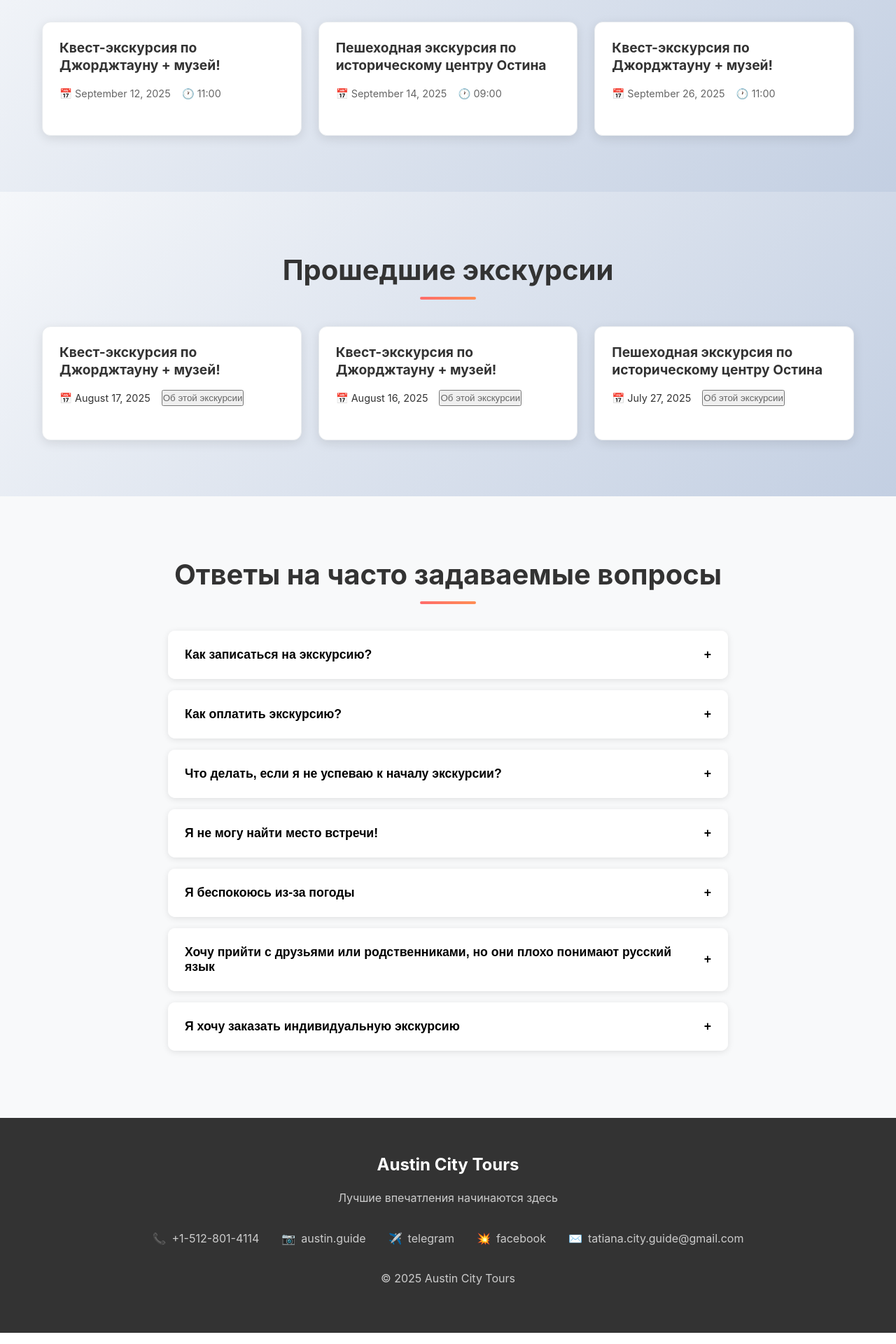
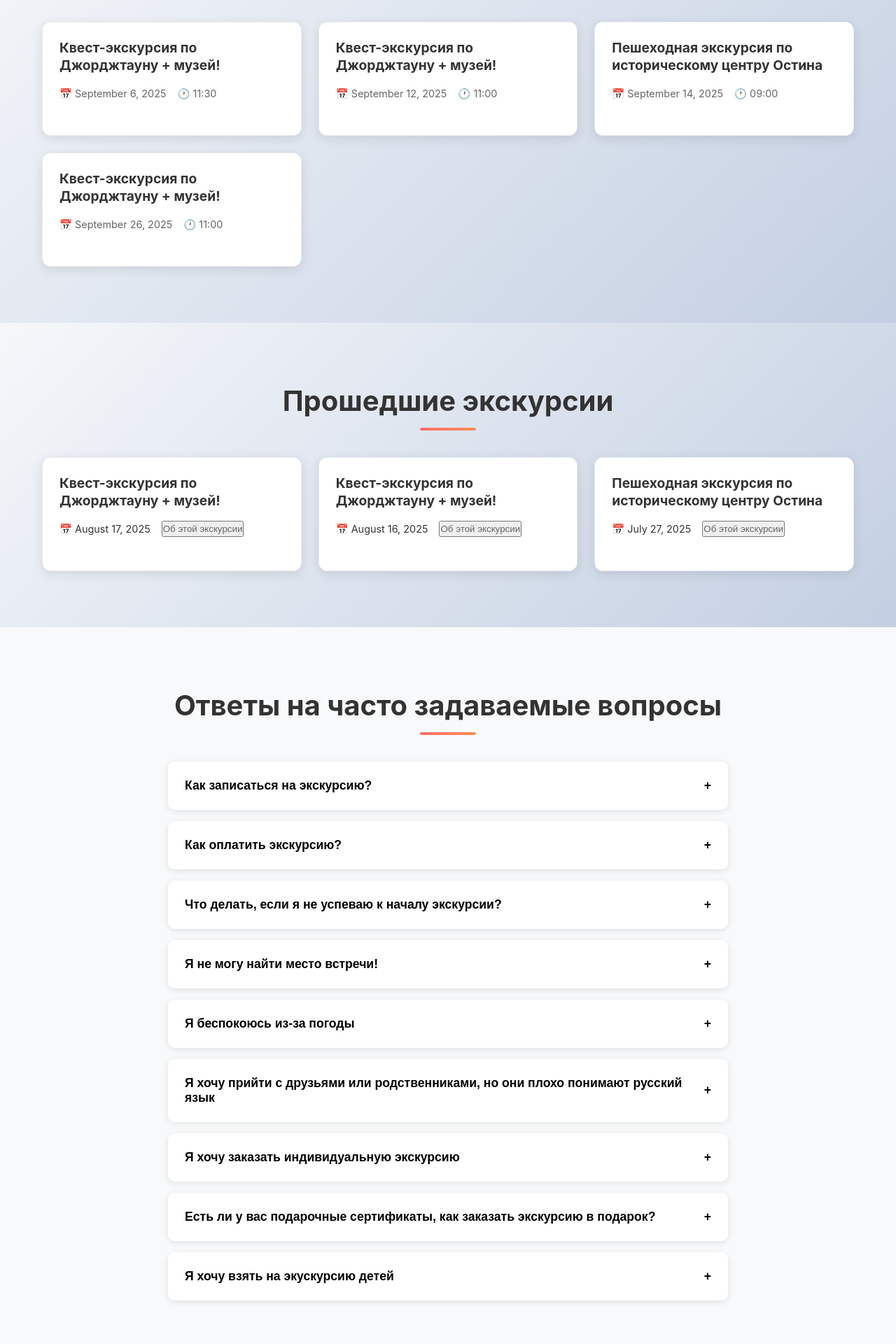
Before and after one commit to tatiana-act/nextjs-boilerplate, a Next.js app: page / in a window 1280 px wide. Shown: the part 3700-5620 px from the top of the page at 70% size. Built offline with nearby package versions, Linux system fonts and the light colour scheme.

Commit message:
add upcoming tour and faq items

```diff
--- a/data/faq.ts
+++ b/data/faq.ts
@@ -26,11 +26,19 @@ export const faqs: FAQ[] = [
   },
   {
     question:
-      'Хочу прийти с друзьями или родственниками, но они плохо понимают русский язык',
+      'Я хочу прийти с друзьями или родственниками, но они плохо понимают русский язык',
     answer: 'Приходите, но переводить всю информацию придется вам.',
   },
   {
     question: 'Я хочу заказать индивидуальную экскурсию',
     answer: 'Это возможно под заказ, позвоните мне.',
   },
+  {
+    question: 'Есть ли у вас подарочные сертификаты, как заказать экскурсию в подарок?',
+    answer: 'Конечно! Напишите или позвоните мне, обсудим все условия',
+  },
+  {
+    question: 'Я хочу взять на экускурсию детей',
+    answer: 'Дети до 7 лет могут посетить экскурсии бесплатно, от 8 до 12 лет — со скидкой 50%',
+  },
 ];
--- a/data/upcomingTours.ts
+++ b/data/upcomingTours.ts
@@ -1,6 +1,12 @@
 import { UpcomingTour } from '@/types/tour';
 
 export const upcomingTours: UpcomingTour[] = [
+  {
+    id: 'tour9',
+    tourId: 'Gcrt',
+    date: '2025-09-06',
+    time: '11:30',
+  },
   {
     id: 'tour6',
     tourId: 'Gcrt',
```
